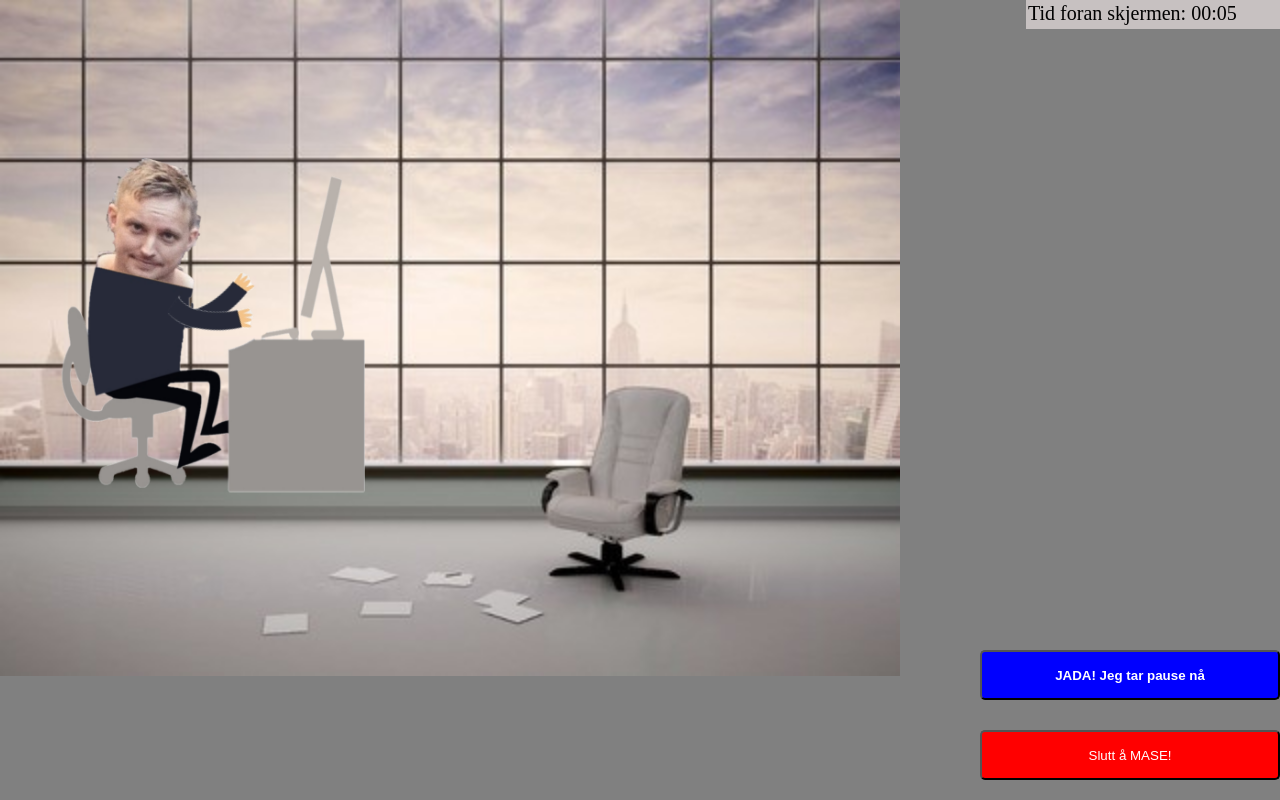
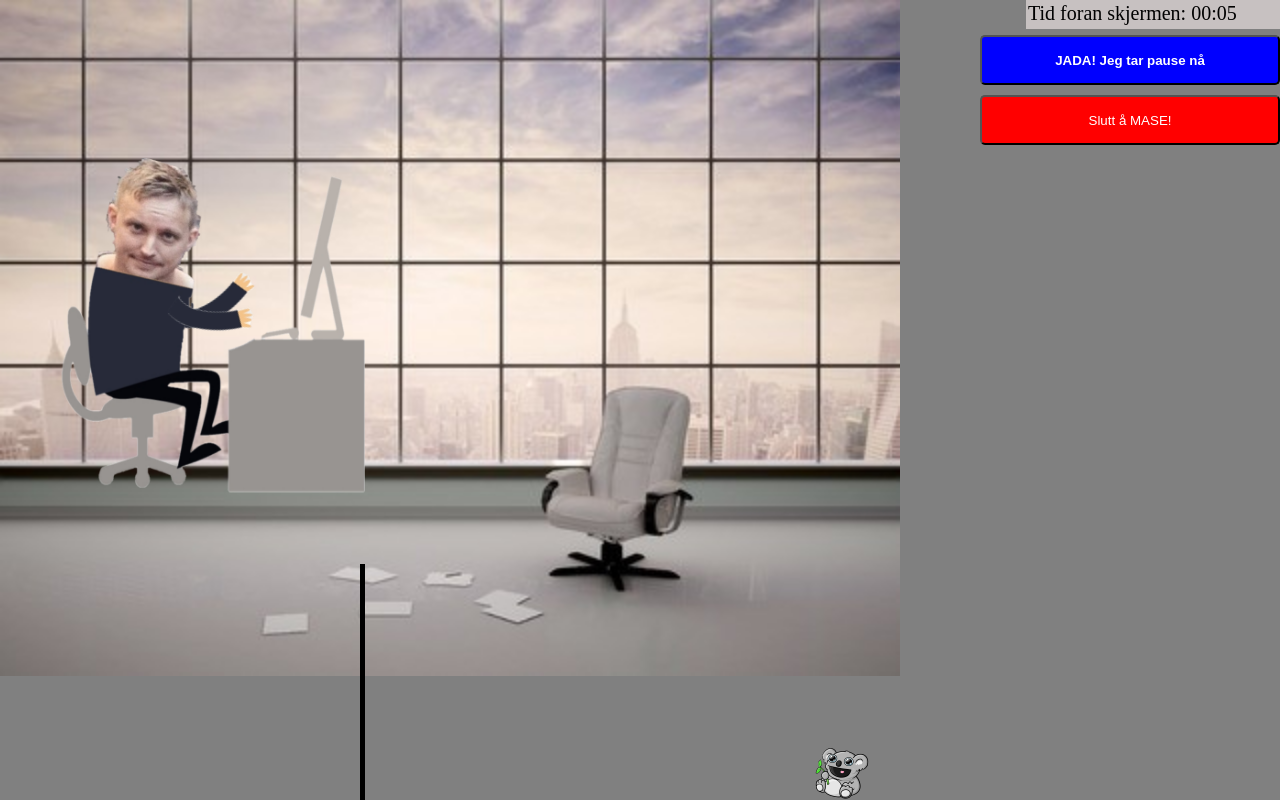
Before and after one commit to nysgjerrigegeorg/trym, a plain HTML site: page index.html in a window 1280 px wide. Drawn offline with Linux system fonts and the light colour scheme.

Commit message:
Add files via upload

```diff
--- a/index.html
+++ b/index.html
@@ -14,6 +14,8 @@
             <img src="Images/arm.png" id="arm1" style="top: 120px; transform:rotate(-35deg)"/>
             <img src="Images/arm.png" id="arm2" style="top: 140px; transform:rotate(35deg)"/>
         </div>
+        <div class = "koalaTrap">
+        </div>
         <div>
             <button type="submit" id="pause">JADA! Jeg tar pause nå</button>
             <button type="submit" id="sluttAaMase">Slutt å MASE!</button>
--- a/script.js
+++ b/script.js
@@ -4,9 +4,9 @@ var pauseLengde = 10; //minimum pauselengde, i minutter
 var teller=0;
 var frekvens = 100;
 var teller2 = 2;
+startDampveivals();
 var time = setInterval(tid,1000);
 var interval = setInterval(bevegelseTrym,frekvens);
-
 
 function bevegelseTrym() {
     var trym = document.querySelector('.animasjon #arm1');
@@ -28,7 +28,7 @@ function bevegelseTrym() {
     }
     teller++;
     if(teller===200){
-        frekvens = Math.floor(frekvens * 1,5);
+        frekvens = Math.floor(frekvens * 1.5);
         clearInterval(interval);
         interval = setInterval(bevegelseTrym,frekvens)
         teller = 0;
@@ -43,6 +43,14 @@ function taPause(e) {
     var pauseTekst = document.createElement('H3');
     pauseTekst.append('PAUSE!!!');
     document.body.appendChild(pauseTekst);
+    var koala = document.querySelector('#koala');
+    if (koala) {
+        koala.parentNode.removeChild(koala);
+    }
+    var dampveivals = document.querySelector('#dampveivals');
+    if (dampveivals) {
+        dampveivals.parentNode.removeChild(dampveivals);
+    }
     interval = setInterval(function () {
         document.querySelector('h3').style.transform = 'rotate('+(Math.floor(Math.random()*360))+'deg)';
     },1000);
@@ -85,6 +93,7 @@ function ferdigPause(e) {
         teller = 0;
         frekvens = 100;
         teller2 = 2;
+        startDampveivals();
         time = setInterval(tid,1000);
         interval = setInterval(bevegelseTrym,frekvens);
     } else {
@@ -108,8 +117,10 @@ function strengPekefinger(advarsel) {
     var nyTekst = document.createElement('p');
     nyTekst.append(advarsel);
     nyTekst.className = 'midl';
-    midlAnimasjon.appendChild(bilde);
-    midlAnimasjon.appendChild(nyTekst);
+    bilde.addEventListener('load',function() {
+        midlAnimasjon.appendChild(bilde);
+        midlAnimasjon.appendChild(nyTekst);
+    }, false);
 }
 
 function tid() {
@@ -133,7 +144,36 @@ function convertToMin (input) {
     min = min < 10 ? '0' + min : min;
     var sec = Math.floor(Math.abs(input)*60) % 60;
     sec = sec < 10 ? '0' + sec : sec;
-    return min + ':' + sec;
+    var hr = '';
+    if (min > 60) {
+        hr = Math.floor(min/60) + ':';
+        min = min % 60;
+    }
+    return hr + min + ':' + sec;
+}
+
+function startDampveivals() {
+    var placement = document.querySelector('.koalaTrap');
+    var dampveivals = document.createElement('img');
+    dampveivals.src='Images/dampveivals.png';
+    dampveivals.style.left='-250px';
+    dampveivals.id = 'dampveivals';
+    var koala = document.createElement('img');
+    koala.src = 'Images/coala.png';
+    koala.height = '54';
+    koala.width = '54';
+    koala.style.left = "200px";
+    koala.style.position = "relative";
+    koala.id = 'koala';
+    koala.style.zIndex = '3';
+    dampveivals.addEventListener('load',function() {
+        placement.appendChild(dampveivals);
+        placement.appendChild(koala);
+        setTimeout(function() {
+            dampveivals.style.left = '290px';
+        },500);
+
+    },false);
 }
 
 document.querySelector('#pause').addEventListener('click', taPause, false);
--- a/style.css
+++ b/style.css
@@ -80,9 +80,9 @@ h3 {
 #pause{
     height: 50px;
     width: 300px;
-    position: absolute;
+    position: fixed;
     color: white;
-    bottom: 100;
+    top: 35px;
     right: 0;
     border-radius: 5px;
     background-color: blue;
@@ -92,8 +92,8 @@ h3 {
 #sluttAaMase{
     height: 50px;
     width: 300px;
-    position: absolute;
-    bottom: 20;
+    position: fixed;
+    top: 95px;
     right: 0;
     border-radius: 5px;
     background-color: red;
@@ -104,12 +104,31 @@ h3 {
     display: none;
     height: 50px;
     width: 300px;
-    position: absolute;
-    bottom: 20;
+    position: fixed;
+    top: 35px;
     right: 0;
     border-radius: 5px;
     background-color: green;
     color: white;
+}
+
+.koalaTrap {
+    position: absolute;
+    width: 540px;
+    left: 360px;
+    height: 236px;
+    bottom: 0;
+    overflow: hidden;
+    border-left: solid black 5px;
+    z-index: 6;
+}
+
+#dampveivals {
+    position: relative;
+    transition-duration: 3600s;
+    transition-property: left;
+    bottom: 0;
+    z-index: 7;
 }
 
 .midlAnimasjon{
```
